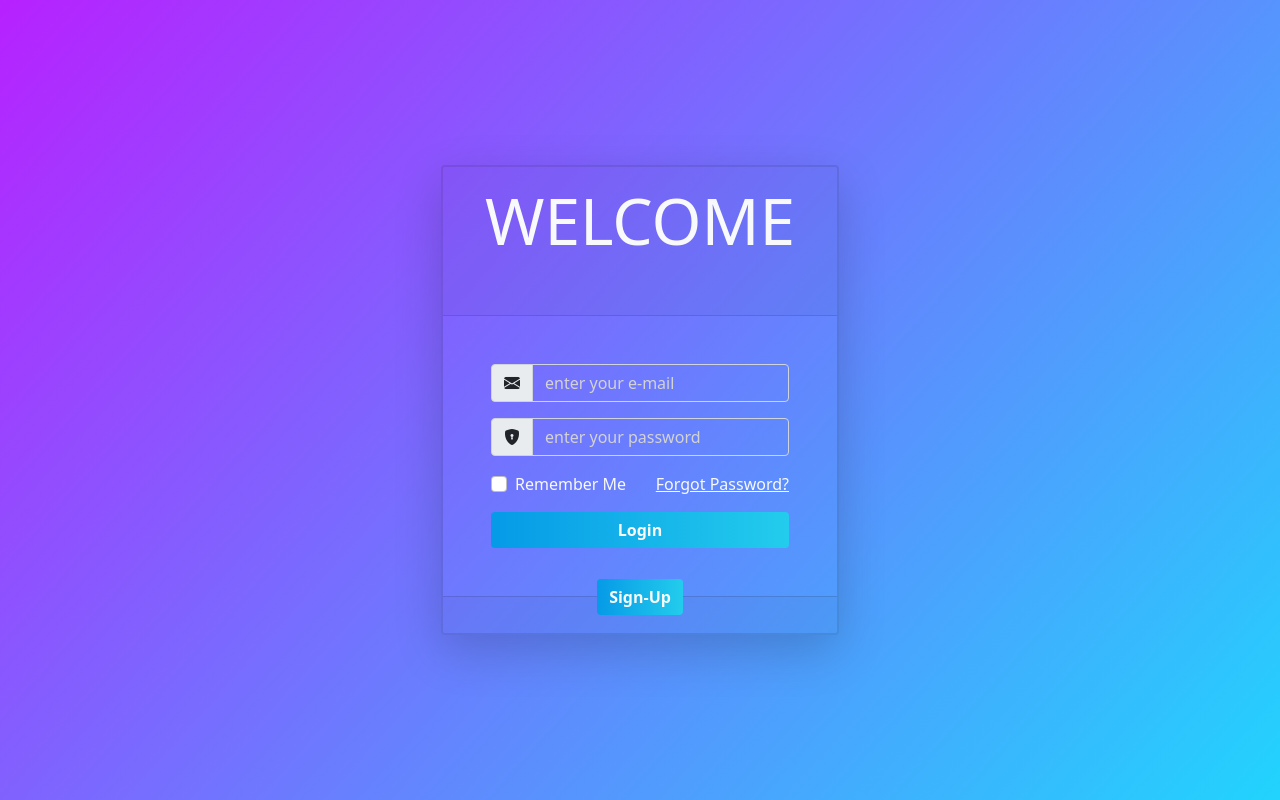
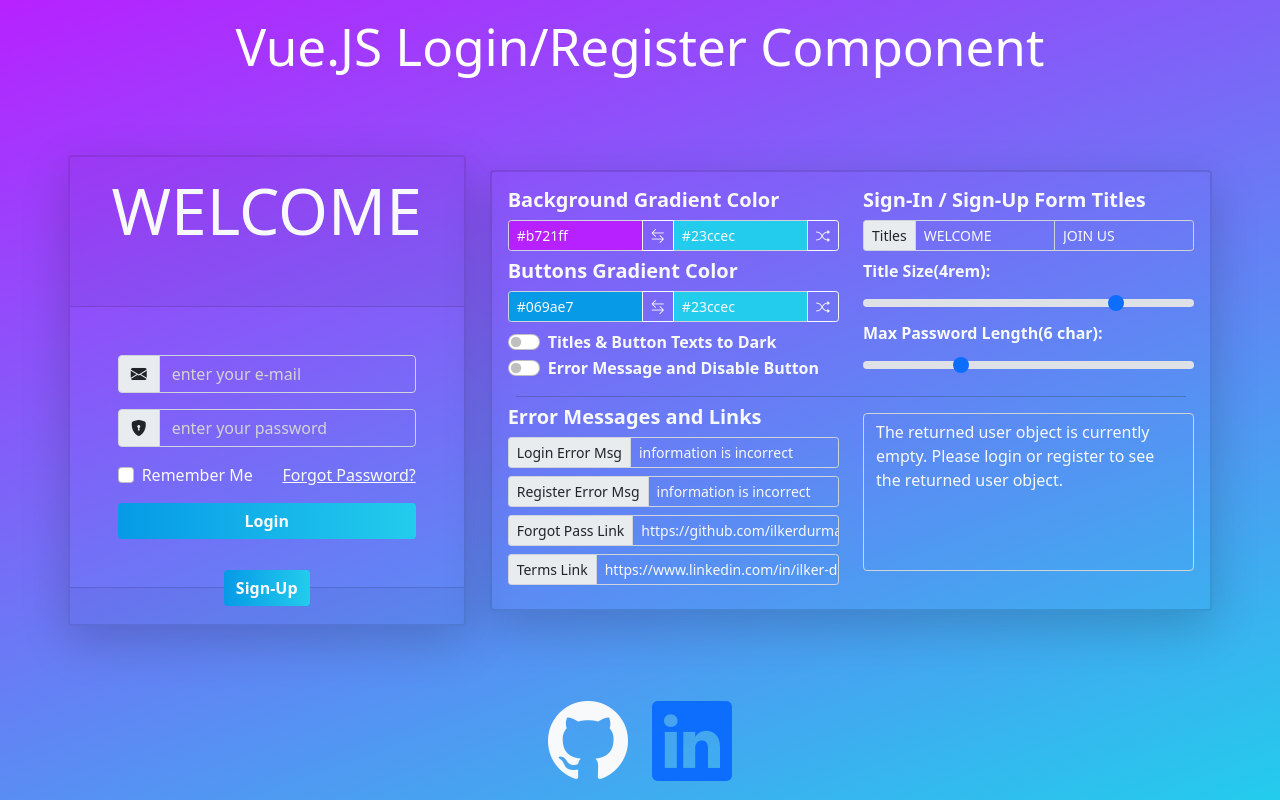
Before and after one commit to ilkerdurmaz/vue-bootstrap-login, a Vue app: page / in a window 1280 px wide. Built offline with nearby package versions, Linux system fonts and the light colour scheme.

Commit message:
demo page edited.

```diff
--- a/src/App.vue
+++ b/src/App.vue
@@ -1,42 +1,310 @@
 <template>
-  <div class="container-fluid min-vh-100 d-flex justify-content-center align-items-center p-0 m-0">
+  <div
+    class="container-fluid min-vh-100 d-flex justify-content-center align-items-center flex-column pt-3"
+    :style="{ background: gradientBg }"
+  >
+    <div class="row">
+      <h1 style="font-size:4vw;color: white">Vue.JS Login/Register Component</h1>
+    </div>
+    <div class="row d-flex justify-content-center align-items-center mb-auto mt-auto">
+      <div class="col-12 col-sm-auto pt-3">
         <login-main
-          :is-correct="isCorrect"
-          :bg-color="bgColor"
-          v-model="user"
+          v-model="userInfo"
+          :btnColor="gradientBtn"
+          :login-title="loginTitle"
+          :register-title="registerTitle"
+          :title-size="titleSize"
+          :login-message="loginMessage"
+          :register-message="registerMessage"
+          :is-correct="!isCorrect"
+          :is-dark="isDark"
+          :pass-length="passLength"
+          :forgot-pass-link="forgotPassLink"
+          :terms-link="termsLink"
         ></login-main>
+      </div>
+
+      <div class="col-12 col-md-10 col-lg-7 pt-3">
+        <div class="card shadow-lg border-2">
+          <div class="card-body pB-0">
+            <div class="row">
+              <div class="col-12 col-sm-6">
+                <h5 class="card-title fw-bold text-light">
+                  Background Gradient Color
+                </h5>
+                <div class="input-group input-group-sm mb-2">
+                  <input
+                    v-model="bgColor.color1"
+                    type="text"
+                    class="form-control pe-0 text-light"
+                    placeholder="color 1"
+                    :style="{ background: bgColor.color1 + '!important' }"
+                  />
+                  <button
+                    class="btn btn-outline-light"
+                    type="button"
+                    @click="swapColors(bgColor)"
+                  >
+                    <i class="bi bi-arrow-left-right"></i>
+                  </button>
+                  <input
+                    v-model="bgColor.color2"
+                    type="text"
+                    class="form-control pe-0 text-light"
+                    placeholder="color 2"
+                    :style="{ background: bgColor.color2 + '!important' }"
+                  />
+                  <button
+                    class="btn btn-outline-light"
+                    type="button"
+                    @click="shuffleColors(bgColor)"
+                  >
+                    <i class="bi bi-shuffle"></i>
+                  </button>
+                </div>
+
+                <h5 class="card-title fw-bold text-light">
+                  Buttons Gradient Color
+                </h5>
+                <div class="input-group input-group-sm mb-2">
+                  <input
+                    v-model="btnColor.color1"
+                    type="text"
+                    class="form-control pe-0 text-light"
+                    placeholder="color 1"
+                    :style="{ background: btnColor.color1 + '!important' }"
+                  />
+                  <button
+                    class="btn btn-outline-light"
+                    type="button"
+                    @click="swapColors(btnColor)"
+                  >
+                    <i class="bi bi-arrow-left-right"></i>
+                  </button>
+                  <input
+                    v-model="btnColor.color2"
+                    type="text"
+                    class="form-control pe-0 text-light"
+                    placeholder="color 2"
+                    :style="{ background: btnColor.color2 + '!important' }"
+                  />
+                  <button
+                    class="btn btn-outline-light"
+                    type="button"
+                    @click="shuffleColors(btnColor)"
+                  >
+                    <i class="bi bi-shuffle"></i>
+                  </button>
+                </div>
+                <div class="form-check form-switch">
+                  <input
+                    v-model="isDark"
+                    class="form-check-input"
+                    type="checkbox"
+                    role="switch"
+                    id="isDark"
+                  />
+                  <label
+                    class="form-check-label text-light fw-bold"
+                    for="isDark"
+                  >Titles & Button Texts to Dark</label
+                  >
+                </div>
+                <div class="form-check form-switch mb-2">
+                  <input
+                    v-model="isCorrect"
+                    class="form-check-input"
+                    type="checkbox"
+                    role="switch"
+                    id="isCorrect"
+                  />
+                  <label
+                    class="form-check-label text-light fw-bold"
+                    for="isCorrect"
+                  >Error Message and Disable Button</label
+                  >
+                </div>
+              </div>
+              <div class="col-12 col-sm-6">
+                <h5 class="card-title fw-bold text-light">
+                  Sign-In / Sign-Up Form Titles
+                </h5>
+
+                <div class="input-group input-group-sm mb-2">
+                  <span class="input-group-text">Titles</span>
+                  <input
+                    v-model="loginTitle"
+                    type="text"
+                    class="form-control pe-0 text-light"
+                    placeholder="loginTitle"
+                  />
+                  <input
+                    v-model="registerTitle"
+                    type="text"
+                    class="form-control pe-0 text-light"
+                    placeholder="registerTitle"
+                  />
+                </div>
+                <p class="form-label text-light fw-bold">
+                  Title Size({{ titleSize }}rem):
+                </p>
+                <input
+                  v-model="titleSize"
+                  type="range"
+                  class="form-range"
+                  min="0.5"
+                  max="5"
+                  step="0.1"
+                />
+                <p class="form-label text-light fw-bold">
+                  Max Password Length({{ passLength }} char):
+                </p>
+                <input
+                  v-model="passLength"
+                  type="range"
+                  class="form-range"
+                  min="2"
+                  max="16"
+                  step="1"
+                />
+              </div>
+            </div>
+
+            <hr class="m-2" />
+
+            <div class="row">
+              <div class="col-12 col-sm-6">
+                <h5 class="card-title fw-bold text-light">
+                  Error Messages and Links
+                </h5>
+
+                <div class="input-group input-group-sm mb-2">
+                  <span class="input-group-text">Login Error Msg</span>
+                  <input
+                    v-model="loginMessage"
+                    type="text"
+                    class="form-control pe-0 text-light"
+                    placeholder="loginMessage"
+                  />
+                </div>
+
+                <div class="input-group input-group-sm mb-2">
+                  <span class="input-group-text">Register Error Msg</span>
+                  <input
+                    v-model="registerMessage"
+                    type="text"
+                    class="form-control pe-0 text-light"
+                    placeholder="registerMessage"
+                  />
+                </div>
+
+                <div class="input-group input-group-sm mb-2">
+                  <span class="input-group-text">Forgot Pass Link</span>
+                  <input
+                    v-model="forgotPassLink"
+                    type="text"
+                    class="form-control pe-0 text-light"
+                    placeholder="forgotPassLink"
+                  />
+                </div>
+                <div class="input-group input-group-sm mb-2">
+                  <span class="input-group-text">Terms Link</span>
+                  <input
+                    v-model="termsLink"
+                    type="text"
+                    class="form-control pe-0 text-light"
+                    placeholder="forgotPassLink"
+                  />
+                </div>
+              </div>
+              <div class="col-12 col-sm-6">
+                <textarea
+                  :value="returnUser"
+                  class="form-control text-light mt-2"
+                  rows="6"
+                  readonly
+                ></textarea>
+              </div>
+            </div>
+          </div>
+        </div>
+      </div>
+    </div>
+    <div class="row">
+      <a href="https://github.com/ilkerdurmaz/vue-bootstrap-login" class="col"><i class="bi bi-github text-light" style="font-size: 5rem"></i></a>
+      <a href="https://www.linkedin.com/in/ilker-durmaz" class="col"><i class="bi bi-linkedin" style="font-size: 5rem"></i></a>
+    </div>
   </div>
 </template>
 
 <script>
 import loginMain from '@/components/loginMain'
+
 export default {
   components: {
     loginMain
   },
   data () {
     return {
-      isCorrect: true,
-      user: null,
-      bgColor: 'transparent'
+      userInfo: null,
+      bgColor: {
+        deg: 160,
+        color1: '#b721ff',
+        color2: '#23ccec'
+      },
+      btnColor: {
+        deg: 90,
+        color1: '#069ae7',
+        color2: '#23ccec'
+      },
+      loginTitle: 'WELCOME',
+      registerTitle: 'JOIN US',
+      titleSize: '4',
+      loginMessage: 'information is incorrect',
+      registerMessage: 'information is incorrect',
+      isCorrect: false,
+      isDark: false,
+      passLength: 6,
+      termsLink: 'https://www.linkedin.com/in/ilker-durmaz/',
+      forgotPassLink: 'https://github.com/ilkerdurmaz'
     }
   },
-  watch: {
-    user () {
-      console.log(this.user)
-      if (this.user === 'invalidLogin' || this.user === 'invalidRegister') {
-        this.isCorrect = false
-        setTimeout(() => {
-          this.isCorrect = true
-        }, 1000)
+  methods: {
+    swapColors (obj) {
+      const temp = obj.color1
+      obj.color1 = obj.color2
+      obj.color2 = temp
+    },
+    shuffleColors (obj) {
+      obj.color1 = '#' + Math.random().toString(16).slice(2, 8)
+      obj.color2 = '#' + Math.random().toString(16).slice(2, 8)
+      obj.deg = Math.random() * 360
+    }
+  },
+  computed: {
+    gradientBg () {
+      return `linear-gradient(${this.bgColor.deg}deg, ${this.bgColor.color1}, ${this.bgColor.color2})`
+    },
+    gradientBtn () {
+      return `linear-gradient(${this.btnColor.deg}deg, ${this.btnColor.color1}, ${this.btnColor.color2})`
+    },
+    returnUser () {
+      if (this.userInfo !== null) {
+        return JSON.stringify(this.userInfo, null, 1)
+      } else {
+        return 'The returned user object is currently empty. Please login or register to see the returned user object.'
       }
     }
   }
 }
 </script>
 
-<style>
-.container-fluid {
-  background: linear-gradient(312deg,rgba(33,212,253,1)0%,rgba(183,33,255,1)100%);
+<style scoped>
+.card {
+  background: transparent;
+}
+
+textarea {
+  resize: none;
 }
 </style>
--- a/src/components/loginMain.vue
+++ b/src/components/loginMain.vue
@@ -56,8 +56,8 @@
 </template>
 
 <script>
-import signIn from '@/components/signIn'
-import signUp from '@/components/signUp'
+import signIn from './signIn'
+import signUp from './signUp'
 import 'bootstrap'
 export default {
   name: 'loginMain',
@@ -72,7 +72,7 @@ export default {
     },
     btnColor: {
       type: String,
-      default: 'linear-gradient(90deg,rgba(6, 154, 231, 1) 0%,rgba(35, 204, 236, 1) 100%)'
+      default: 'linear-gradient(90deg,#069ae7 0%,#23ccec 100%)'
     },
     isDark: {
       type: Boolean,
--- a/src/components/signUp.vue
+++ b/src/components/signUp.vue
@@ -153,5 +153,3 @@ export default {
   }
 }
 </script>
-
-<style scoped></style>
```
Also changed, not shown: package.json (+5 -2 lines), 1 other file (tests, documents, lock files or other folders).
